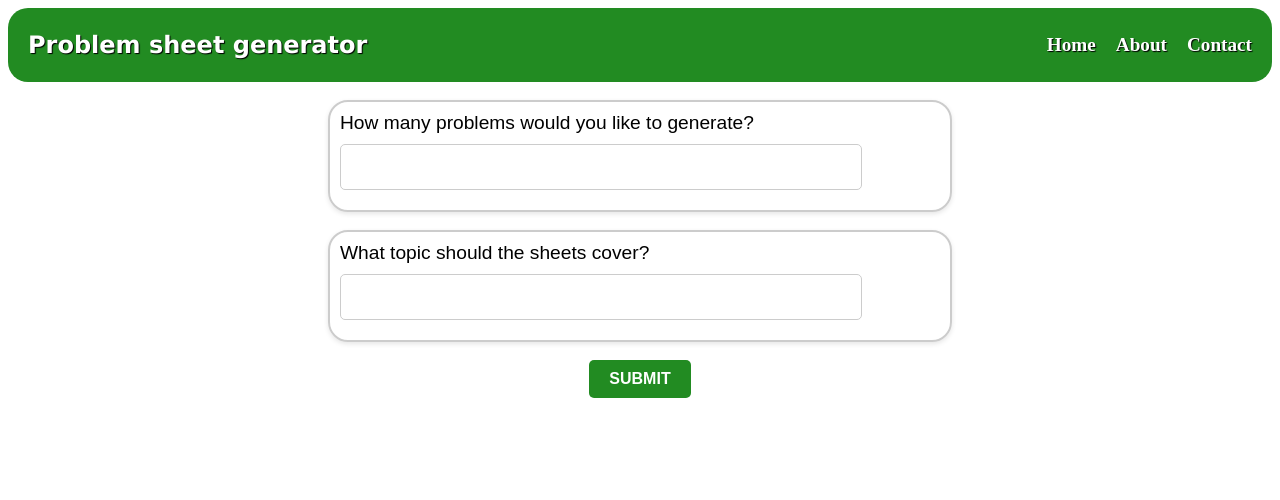
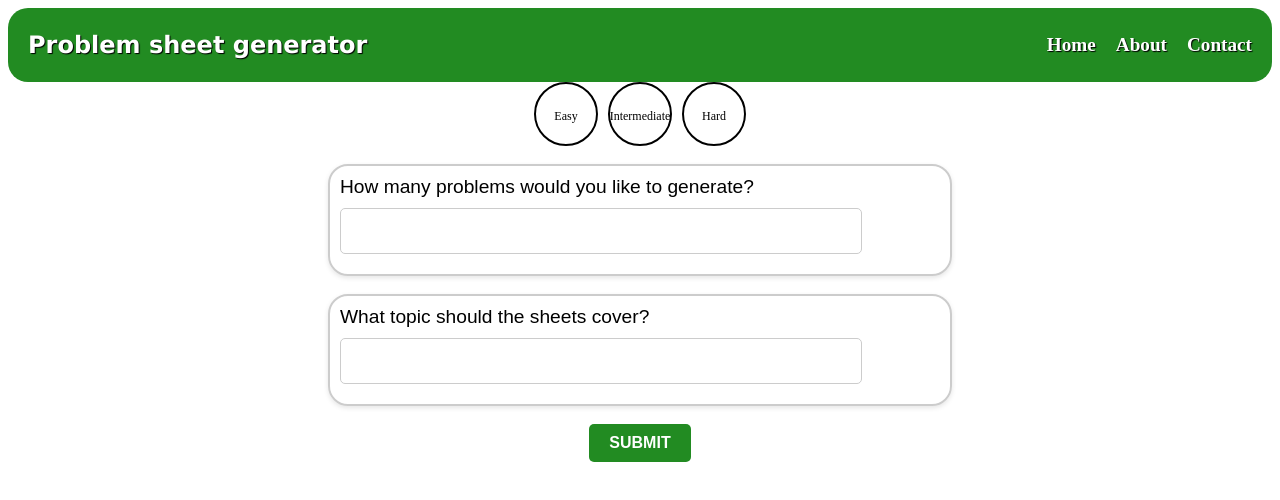
Before and after one commit to BenjaminWills/problem_sheet_generator, a React (Create React App) app in the folder frontend/problem-generation/: page / in a window 1280 px wide. Shown: the top 500 px of the page. Built offline with nearby package versions, Linux system fonts and the light colour scheme.

Commit message:
update base app

```diff
--- a/frontend/problem-generation/src/App.js
+++ b/frontend/problem-generation/src/App.js
@@ -1,10 +1,12 @@
 import Navbar from './navbar/Navbar';
 import ApiForm from './api_form/ApiForm';
+import Selector from './Selector/Selector';
 
 function App() {
   return (
     <div>
       <Navbar />
+      <Selector/>
       <ApiForm />
     </div>
   );
```
